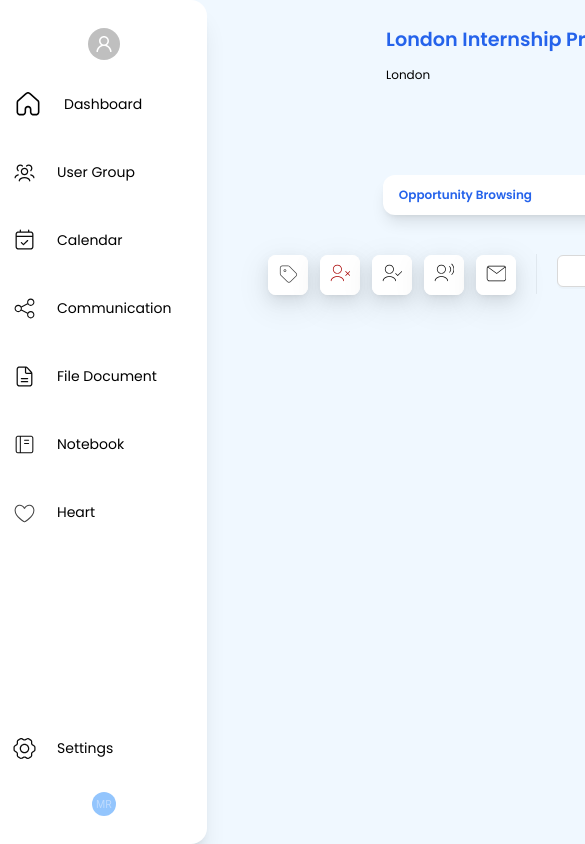
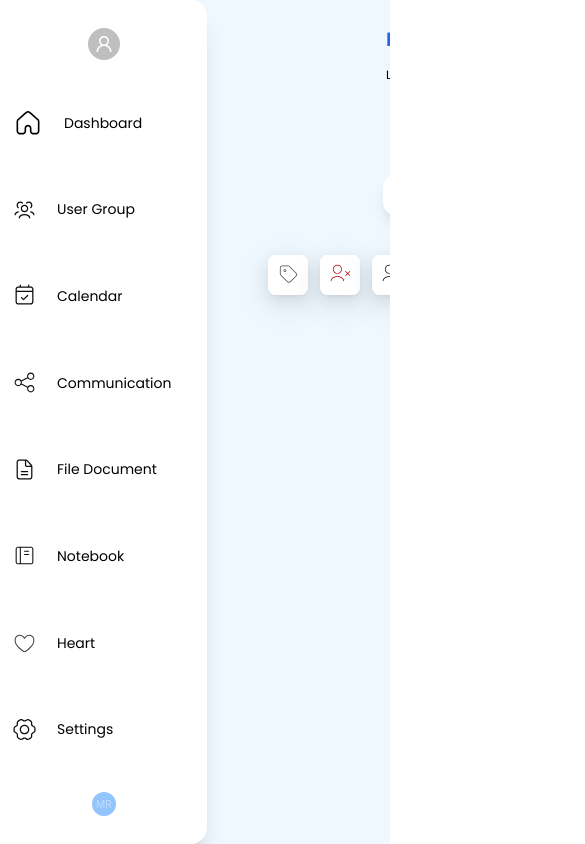
Before and after one commit to MostafaMahgoub/application-view, a React (Create React App) app: page / in a window 390 px wide. Shown: the top 844 px of the page, 585 px wide, since content can reach past the window. Built offline with nearby package versions, Linux system fonts and the light colour scheme; what tailwindcss-scoped-groups would draw is missing.

Commit message:
Fixed the responsitivity in navbar

```diff
--- a/src/SiderNavBar/SiderNavBar.tsx
+++ b/src/SiderNavBar/SiderNavBar.tsx
@@ -57,7 +57,7 @@ function NavbarSider() {
           </a>
         ))}
 
-        <div className="flex-grow" />
+        <div className="flex-grow hidden sm:block" />
 
         <a className="flex h-12 w-full items-center justify-evenly rounded-lg px-3 text-black transition-all duration-100 ease-in-out hover:bg-[#E9EFFF] hover:text-primary-new hover:opacity-100 group-hover:justify-start group-hover:gap-5">
           <Settings width={25} height={25} />
--- a/src/index.css
+++ b/src/index.css
@@ -9,6 +9,11 @@ body {
   -webkit-font-smoothing: antialiased;
   -moz-osx-font-smoothing: grayscale;
 }
+
+div#root {
+  overflow: auto;
+}
+
 
 code {
   font-family: source-code-pro, Menlo, Monaco, Consolas, 'Courier New',
```
